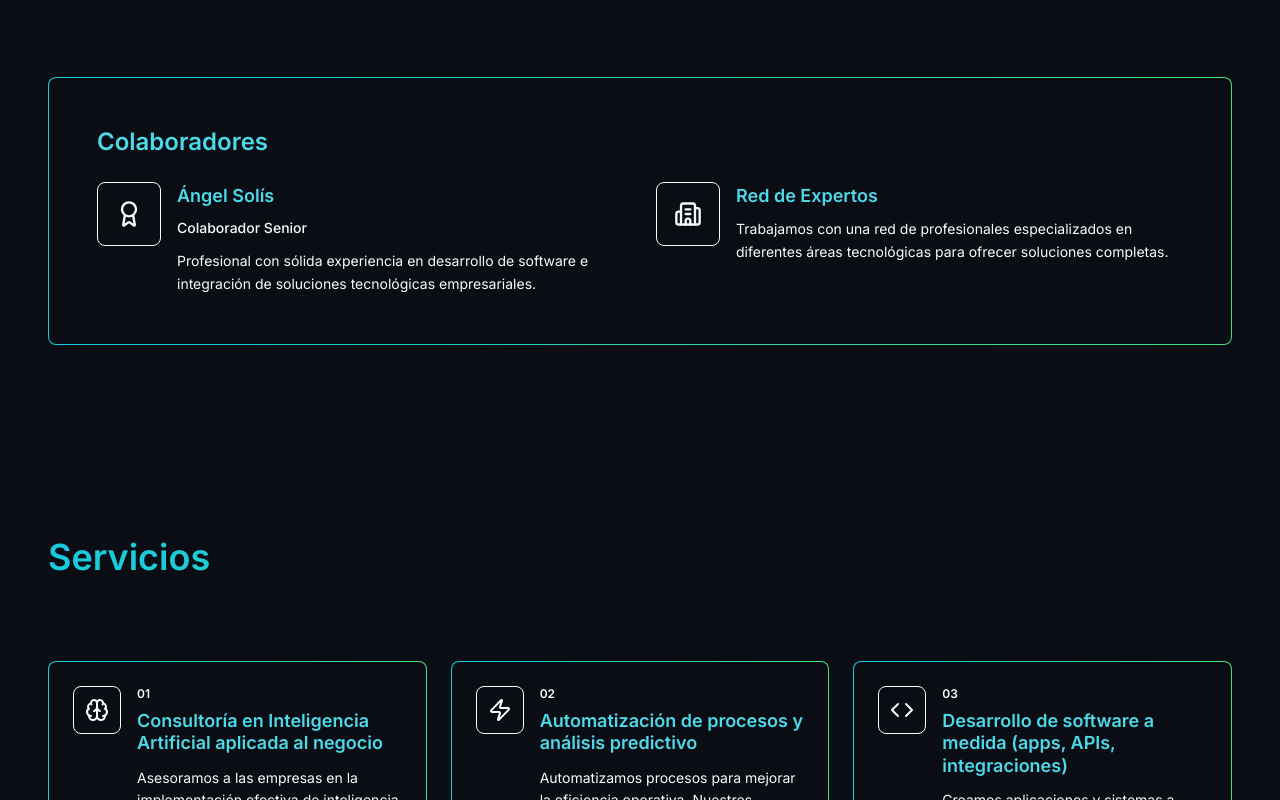
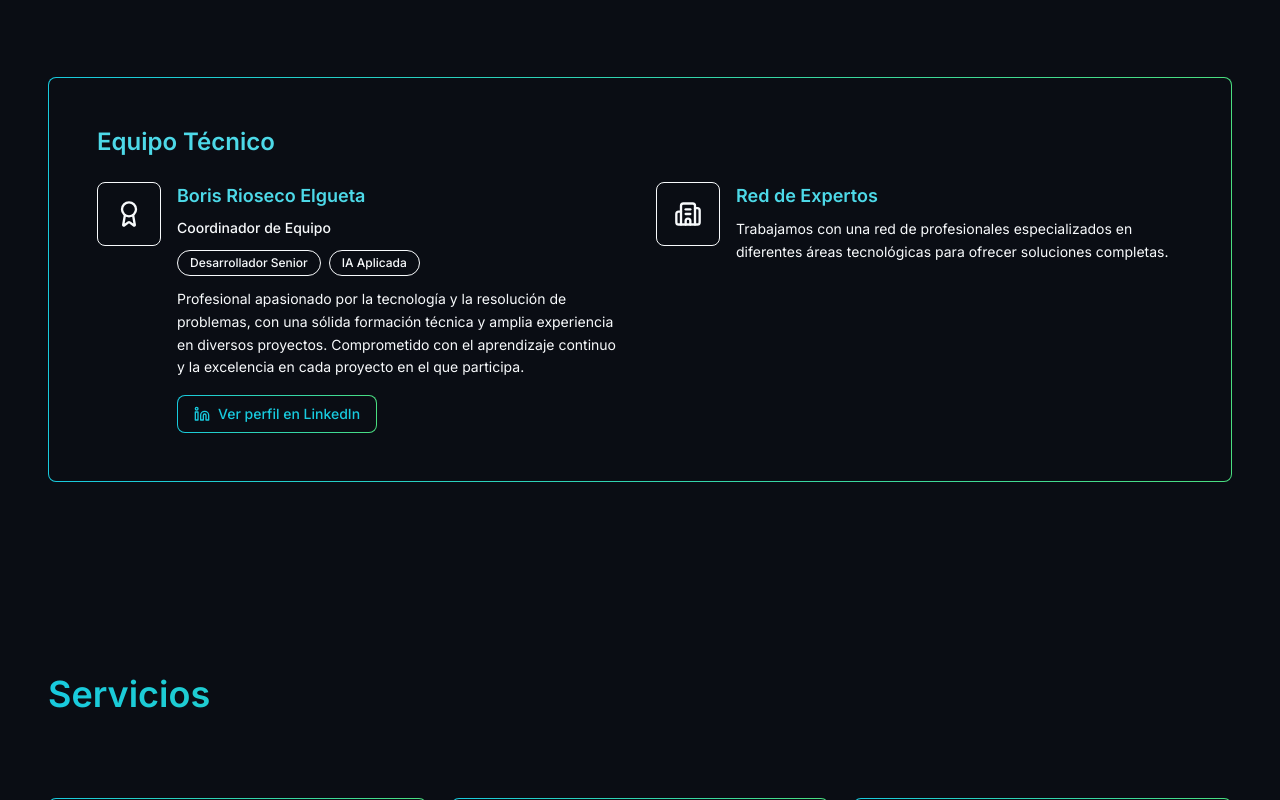
Before and after one commit to engdevbrs/rsynapseai, a Next.js app: page / in a window 1280 px wide. Shown: the part 1600-2400 px from the top of the page. Built offline with nearby package versions, Linux system fonts and the light colour scheme.

Commit message:
feat: enhance email configuration for Gmail and SiteGround; update contact email and terminology in forms; add LinkedIn profile link; replace profile image

```diff
--- a/app/api/contact/route.ts
+++ b/app/api/contact/route.ts
@@ -11,6 +11,10 @@ function createTransporter() {
     throw new Error('Credenciales de email no configuradas')
   }
 
+  // Detectar si es Gmail o SiteGround
+  const isGmail = emailUser.includes('@gmail.com')
+
+  if (isGmail) {
     return nodemailer.createTransport({
       service: 'gmail',
       auth: {
@@ -18,6 +22,18 @@ function createTransporter() {
         pass: emailPass,
       },
     })
+  } else {
+    // Configuración para SiteGround u otros proveedores
+    return nodemailer.createTransport({
+      host: process.env.SMTP_HOST || 'smtp.siteground.com',
+      port: parseInt(process.env.SMTP_PORT || '465'),
+      secure: true, // true para 465, false para otros puertos
+      auth: {
+        user: emailUser,
+        pass: emailPass,
+      },
+    })
+  }
 }
 
 // Verificar configuración de email
@@ -46,7 +62,7 @@ async function sendEmail(data: ContactFormData) {
 
   const mailOptions = {
     from: process.env.EMAIL_USER,
-    to: 'rsynapseai@gmail.com',
+    to: 'contacto@rsynapseai.com',
     subject: `Nuevo mensaje de contacto de ${data.name}`,
     html: generateEmailTemplate(data),
   }
@@ -183,7 +199,7 @@ function generateEmailTemplate(data: ContactFormData) {
         <p><strong>Nombre:</strong> ${data.name}</p>
         <p><strong>Email:</strong> ${data.email}</p>
         ${data.phone ? `<p><strong>Teléfono:</strong> ${data.phone}</p>` : ''}
-        ${data.company ? `<p><strong>Empresa:</strong> ${data.company}</p>` : ''}
+        ${data.company ? `<p><strong>Entidad:</strong> ${data.company}</p>` : ''}
       </div>
 
       <div style="background: #f8f9fa; padding: 20px; border-radius: 8px; margin: 20px 0;">
--- a/components/sections/About.tsx
+++ b/components/sections/About.tsx
@@ -2,7 +2,7 @@
 
 import Image from 'next/image'
 import { companyData } from '@/lib/data'
-import { Building2, User, Users, Award, Calendar, Briefcase, CheckCircle2 } from 'lucide-react'
+import { Building2, User, Users, Award, Calendar, Briefcase, CheckCircle2, Linkedin } from 'lucide-react'
 
 export default function About() {
   return (
@@ -39,7 +39,7 @@ export default function About() {
                 }}
               >
                 <Image
-                  src="/images/profile.jpg"
+                  src="/images/profile.png"
                   alt={companyData.ceo.name}
                   width={96}
                   height={96}
@@ -164,23 +164,50 @@ export default function About() {
           }}
         >
           <h3 className="text-2xl font-heading font-semibold text-text-primary mb-6">
-            Colaboradores
+            Equipo Técnico
           </h3>
           <div className="grid md:grid-cols-2 gap-8">
             <div className="flex items-start gap-4">
               <div className="w-16 h-16 bg-bg-tertiary rounded-lg flex items-center justify-center flex-shrink-0 border border-brand-primary/10">
                 <Award className="w-7 h-7 text-brand-primary" />
               </div>
-              <div>
+              <div className="flex-1">
                 <h4 className="text-lg font-heading font-semibold text-text-primary mb-2">
-                  Ángel Solís
+                  Boris Rioseco Elgueta
                 </h4>
                 <p className="text-brand-primary font-medium text-sm mb-3">
-                  Colaborador Senior
+                  Coordinador de Equipo
                 </p>
-                <p className="text-text-secondary text-sm leading-relaxed">
-                  Profesional con sólida experiencia en desarrollo de software e integración de soluciones tecnológicas empresariales.
+
+                {/* Badges */}
+                <div className="flex flex-wrap gap-2 mb-3">
+                  <span className="px-3 py-1 text-xs font-medium rounded-full bg-brand-primary/10 text-brand-primary border border-brand-primary/20">
+                    Desarrollador Senior
+                  </span>
+                  <span className="px-3 py-1 text-xs font-medium rounded-full bg-brand-primary/10 text-brand-primary border border-brand-primary/20">
+                    IA Aplicada
+                  </span>
+                </div>
+
+                <p className="text-text-secondary text-sm leading-relaxed mb-4">
+                  Profesional apasionado por la tecnología y la resolución de problemas, con una sólida formación técnica y amplia experiencia en diversos proyectos. Comprometido con el aprendizaje continuo y la excelencia en cada proyecto en el que participa.
                 </p>
+
+                {/* LinkedIn Button */}
+                <a
+                  href="https://www.linkedin.com/in/borisfre/"
+                  target="_blank"
+                  rel="noopener noreferrer"
+                  className="inline-flex items-center gap-2 px-4 py-2 rounded-lg text-sm font-medium transition-all duration-300 cursor-pointer hover:scale-105"
+                  style={{
+                    background: 'linear-gradient(#0a0d14, #0a0d14) padding-box, linear-gradient(90deg, #18cade 0%, #4ade80 100%) border-box',
+                    border: '1px solid transparent',
+                    color: '#18cade',
+                  }}
+                >
+                  <Linkedin className="w-4 h-4" />
+                  <span>Ver perfil en LinkedIn</span>
+                </a>
               </div>
             </div>
 
--- a/components/sections/Contact.tsx
+++ b/components/sections/Contact.tsx
@@ -194,17 +194,17 @@ export default function Contact() {
                 )}
               </div>
 
-              {/* Empresa */}
+              {/* Entidad */}
               <div>
                 <label htmlFor="company" className="block text-sm font-medium text-text-secondary mb-2">
-                  Empresa (Opcional)
+                  Entidad (Opcional)
                 </label>
                 <input
                   {...register('company')}
                   type="text"
                   id="company"
                   className="w-full px-4 py-3 bg-bg-secondary border border-brand-primary/20 rounded-lg text-text-primary placeholder-text-muted focus:outline-none focus:ring-2 focus:ring-brand-primary focus:border-brand-primary transition-colors"
-                  placeholder="Nombre de tu empresa"
+                  placeholder="Tu empresa, organización o nombre"
                 />
               </div>
 
```
Also changed, not shown: public/images/profile.png (added). Lines whose indentation alone changed are shown as unchanged.
